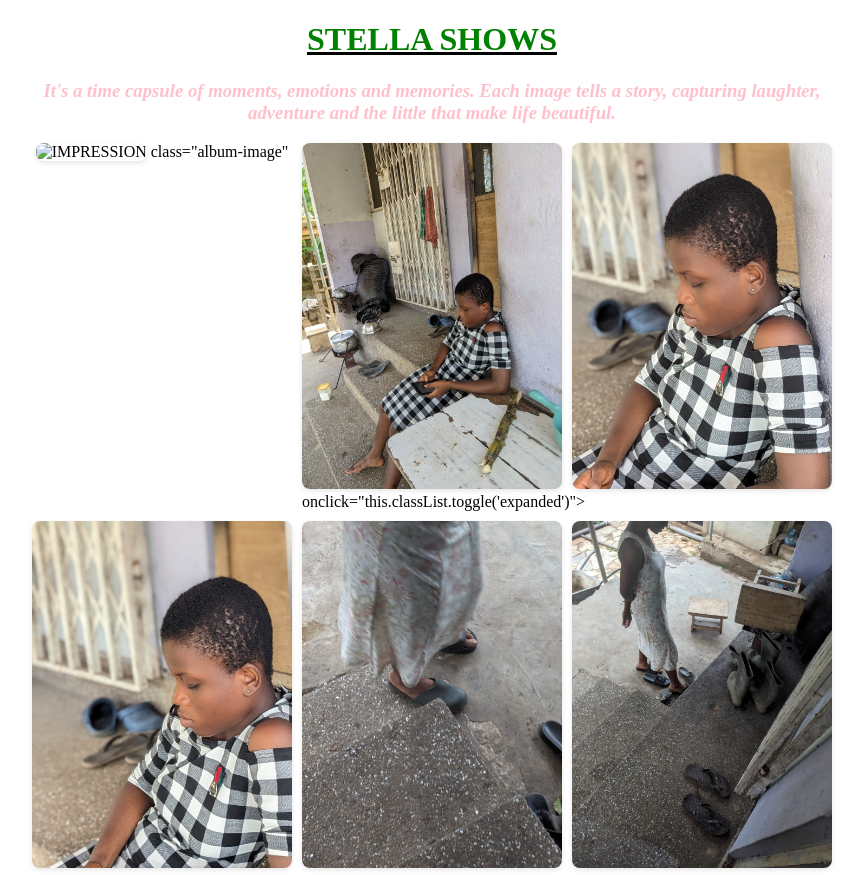
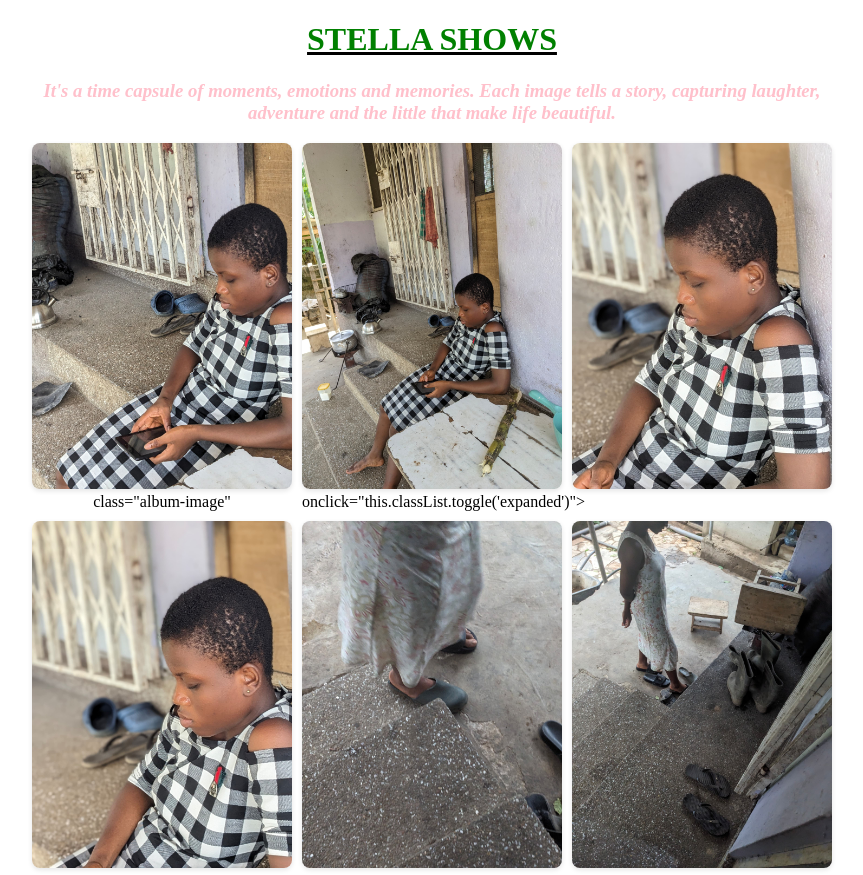
Before and after one commit to Dastromight/STELLA-S-GALLERY, a plain HTML site: page index.html in a window 1280 px wide. Shown: the top 875 px of the page, without its empty margins (208-1071 px from the left). Drawn offline with Linux system fonts and the light colour scheme; files whose address does not match are found by name.

Commit message:
Update index.html

```diff
--- a/index.html
+++ b/index.html
@@ -17,7 +17,7 @@
         <div class="photo-grid">
             <div class="photo-item">
 
-                <img src="\WhatsApp Image 2025-06-03 at 01.20.33_fa038f92.jpg" alt="IMPRESSION"> class="album-image"
+                <img src="adwoa pics\WhatsApp Image 2025-06-03 at 01.20.33_fa038f92.jpg" alt="IMPRESSION"> class="album-image"
             </div>
             <div class="photo-item">
                 <img src="\WhatsApp Image 2025-06-03 at 01.37.15_5e9ef846.jpg" alt="Description of image 2">
```
